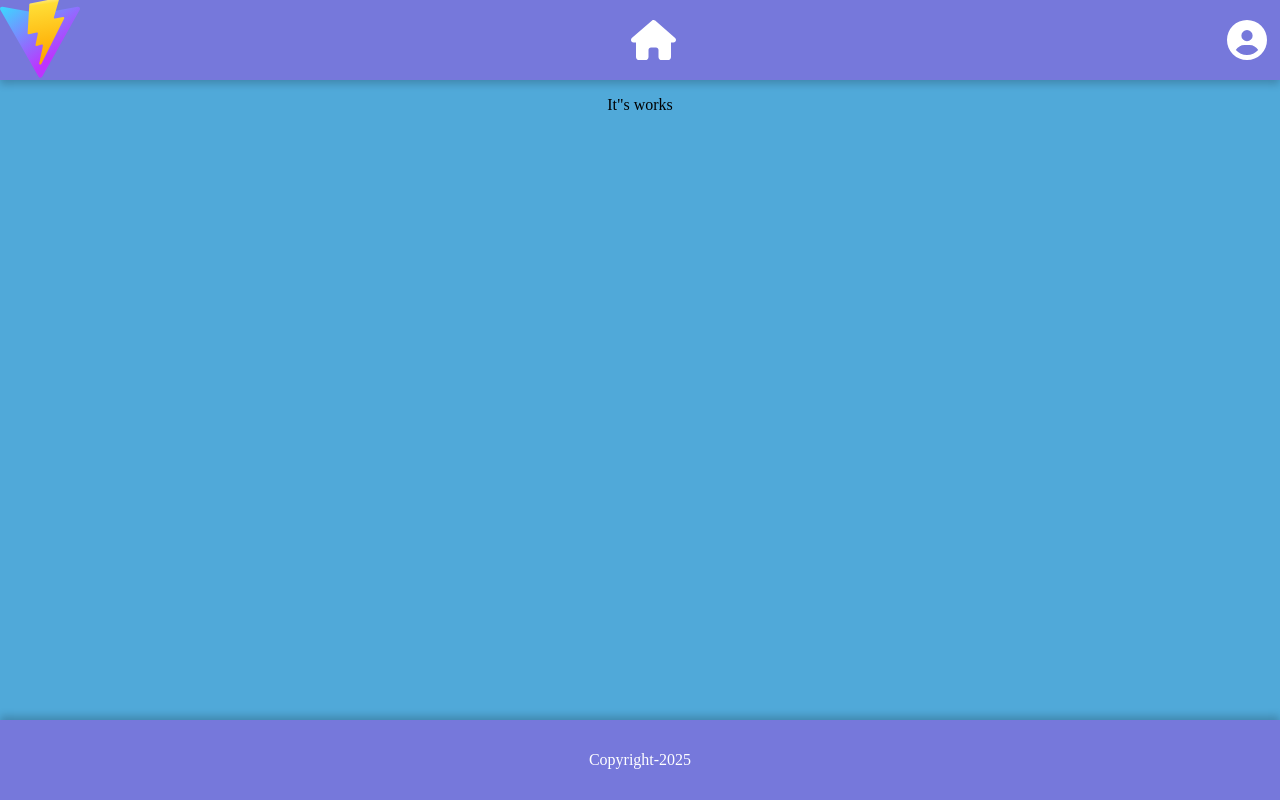
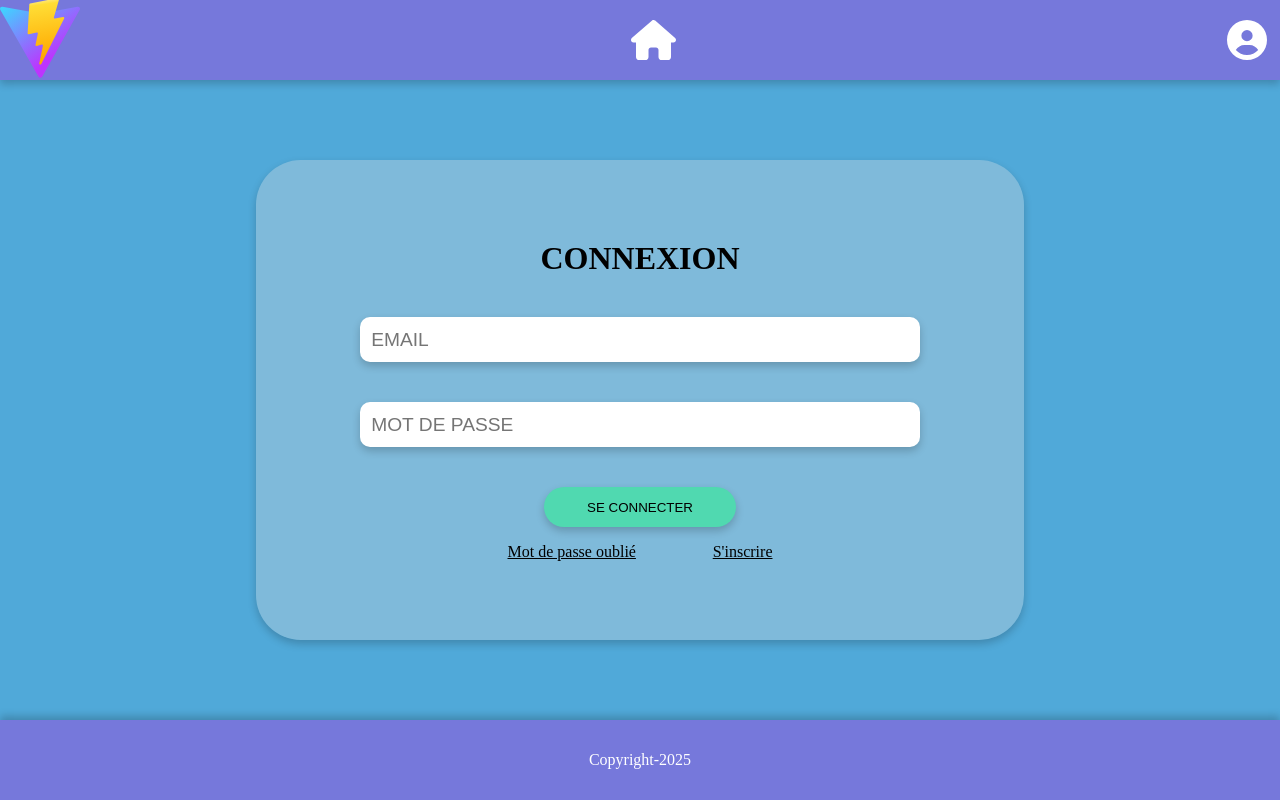
Before and after one commit to LucoJonathan/CartodexTCG, a React (Vite) app in the folder cartodextcg_front/: page / in a window 1280 px wide. Built offline with nearby package versions, Linux system fonts and the light colour scheme.

Commit message:
fix: route login -> '/'

```diff
--- a/cartodextcg_front/src/Components/Register/Register.jsx
+++ b/cartodextcg_front/src/Components/Register/Register.jsx
@@ -157,7 +157,7 @@ export const Register = () => {
                 <Div3>
                     <ButtonRegister type="submit">S'inscrire</ButtonRegister>
                     <div>
-                        <LabelNav href="/login">Se connecter</LabelNav>
+                        <LabelNav href="/">Se connecter</LabelNav>
                     </div>
                 </Div3>
             </DivFormRegisterContent>
--- a/cartodextcg_front/src/Routes/AppRoutes.jsx
+++ b/cartodextcg_front/src/Routes/AppRoutes.jsx
@@ -14,8 +14,7 @@ export const AppRoutes = () => {
                 <Header/>
                 <DivContent>
                     <Routes>
-                        <Route path="/" element={<p>It"s works</p>}/>
-                        <Route path="/login" element={<Login/>}/>
+                        <Route path="/" element={<Login/>}/>
                         <Route path="/register" element={<Register/>}/>
                         <Route path="/home" element={<Home/>}/>
                         <Route path="/pokemon" element={<PokemonSerieList/>}/>
```
